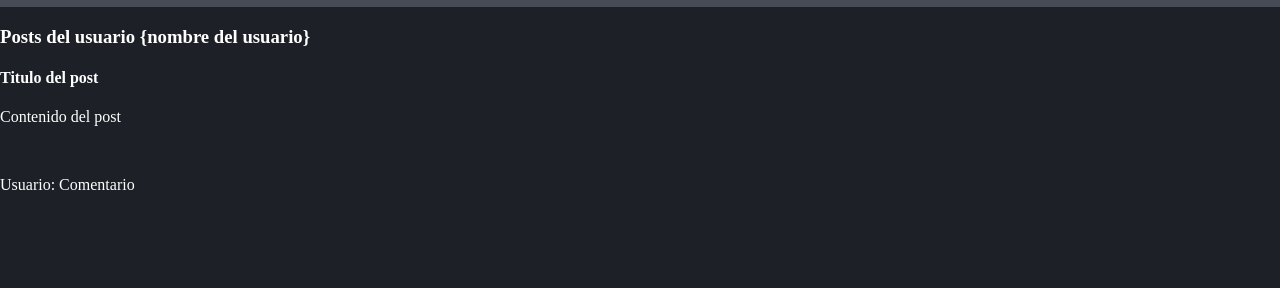
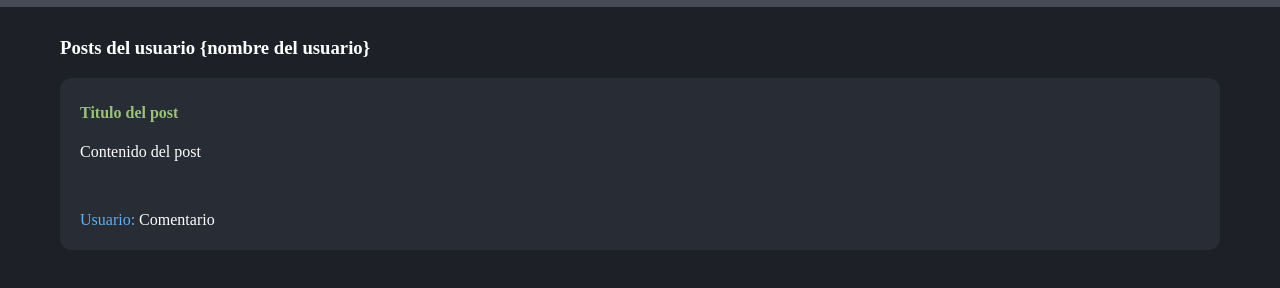
Before and after one commit to techcanto/example, a plain HTML site: page index.html in a window 1280 px wide. Shown: the part 76-364 px from the top of the page. Drawn offline with Linux system fonts and the light colour scheme; a web font is replaced by a local one.

Commit message:
Add post styles

```diff
--- a/style.css
+++ b/style.css
@@ -24,3 +24,25 @@
     width: 50px;
     height: 50px;
 }
+
+.container {
+    margin-top: 30px;
+    padding: 0 60px 0 60px;
+}
+
+.post {
+    background-color: #282c34;
+    marigin-bottom: 15px;
+    padding: 5px 20px 5px 20px;
+    border-radius: 12px;
+}
+
+.post h4 {
+    color: #98c279;
+
+}
+
+.post span {
+    color: #61afef;
+
+}
```
